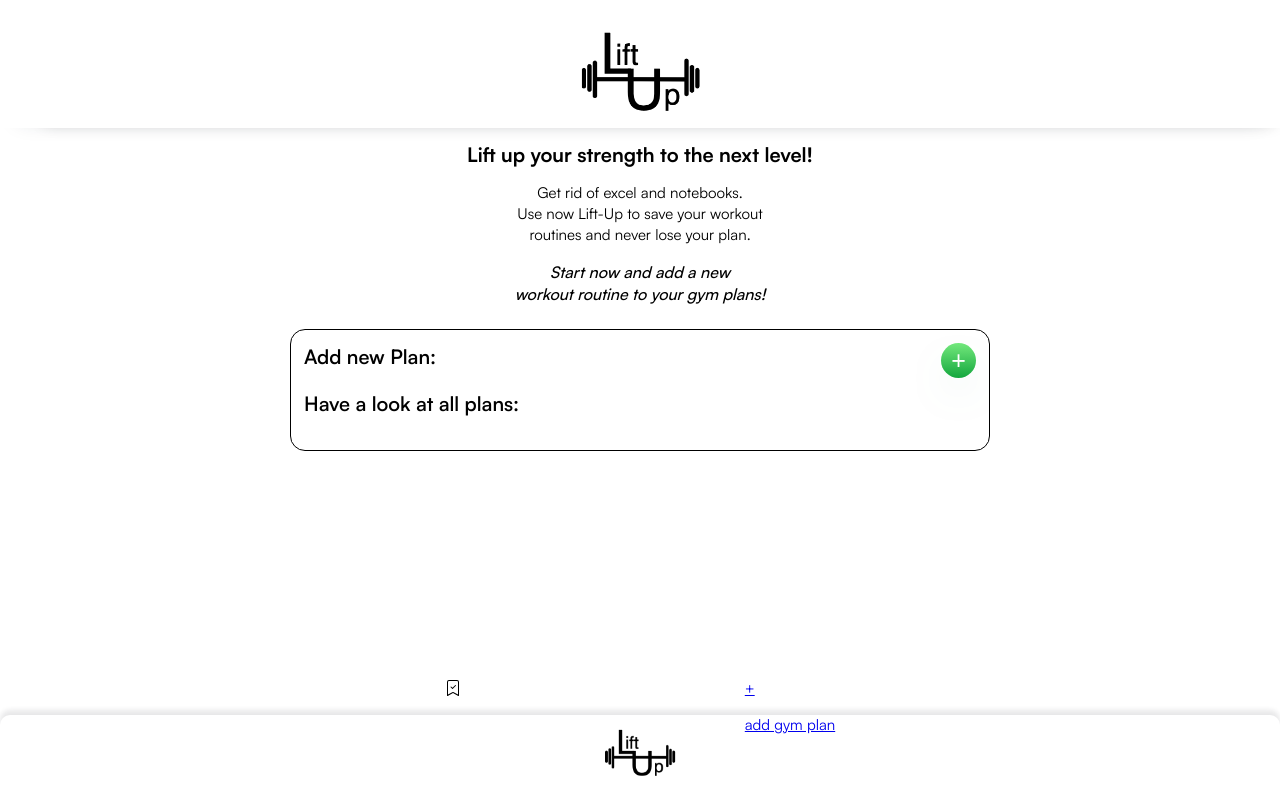
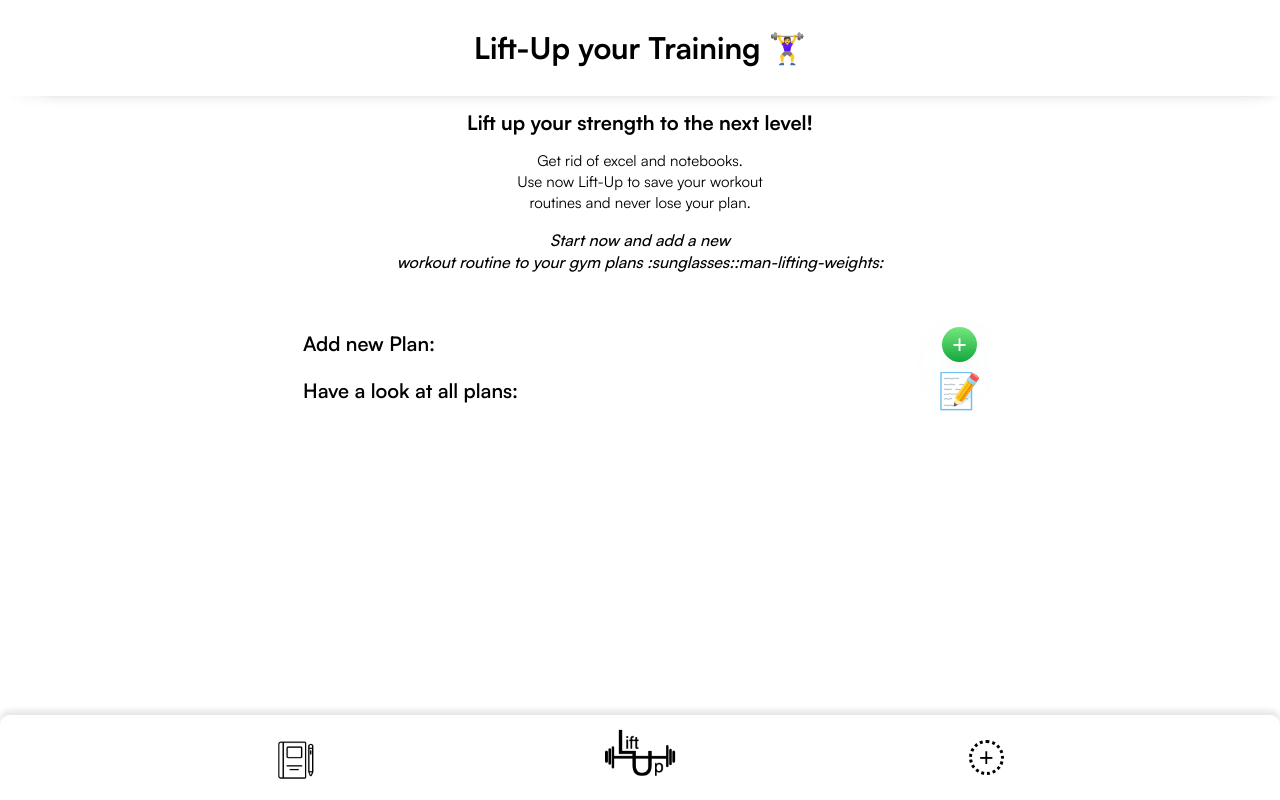
Before and after one commit to KirstenSchuhmann/CapstoneProject, a Next.js app: page / in a window 1280 px wide. Built offline with nearby package versions, Linux system fonts and the light colour scheme.

Commit message:
Update Styling

```diff
--- a/components/ButtonStyling.js
+++ b/components/ButtonStyling.js
@@ -1,6 +1,41 @@
 import styled from 'styled-components';
+import Link from 'next/link';
 
-export { StyledButton };
+export {
+   StyledButton,
+   LinkButton,
+   DeleteButtonPosition,
+   ListOfAllPlans,
+   CreateGymPlanButton,
+   AddGymPlan,
+};
+
+const LinkButton = styled.button`
+   display: flex;
+   justify-content: center;
+   align-items: center;
+   font-weight: 500;
+   font-size: 25px;
+
+   border: none;
+   position: relative;
+   float: right;
+   color: white;
+
+   border-radius: 35rem;
+   height: 35px;
+   width: 35px;
+   position: relative;
+   top: -50px;
+   padding: 10px;
+`;
+const AddGymPlan = styled(Link)`
+   position: relative;
+   top: 5px;
+   height: 40px;
+   font-size: 15px;
+   height: 200px;
+`;
 
 const StyledButton = styled.button`
    height: 30px;
@@ -24,3 +59,24 @@ const StyledButton = styled.button`
       right: -1px;
    }
 `;
+
+const DeleteButtonPosition = styled(StyledButton)`
+   position: relative;
+   top: -30px;
+   left: 20px;
+`;
+
+const ListOfAllPlans = styled(LinkButton)`
+   background-color: white;
+   font-size: 35px;
+`;
+
+const CreateGymPlanButton = styled(LinkButton)`
+   background: linear-gradient(
+      0deg,
+      rgba(20, 167, 62, 1) 0%,
+      rgb(115 232 124) 100%
+   );
+
+   box-shadow: 0 0.7em 1.5em -0.5em #4a998498;
+`;
--- a/components/Footer.js
+++ b/components/Footer.js
@@ -1,18 +1,19 @@
 import styled from 'styled-components';
 import Link from 'next/link';
+
+import { LinkButton } from '../components/ButtonStyling';
 
 export default function Footer() {
    return (
       <StyledFooter>
-         <Link
-            href='/overview-of-saved-gym-plans'
-            aria-label='Go to overview Page'>
-            <svg xmlns='http://www.w3.org/2000/svg'>
-               <path d='M10.854 5.146a.5.5 0 0 1 0 .708l-3 3a.5.5 0 0 1-.708 0l-1.5-1.5a.5.5 0 1 1 .708-.708L7.5 7.793l2.646-2.647a.5.5 0 0 1 .708 0z' />
-               <path d='M2 2a2 2 0 0 1 2-2h8a2 2 0 0 1 2 2v13.5a.5.5 0 0 1-.777.416L8 13.101l-5.223 2.815A.5.5 0 0 1 2 15.5V2zm2-1a1 1 0 0 0-1 1v12.566l4.723-2.482a.5.5 0 0 1 .554 0L13 14.566V2a1 1 0 0 0-1-1H4z' />
-            </svg>
-         </Link>
-
+         <LinkToOverviewGymPlans
+            href='/overview-of-saved-gym-plans.js'
+            aria-label='Saved gym plans'>
+            <img
+               src='/assets/icons8-notebook-62.png'
+               width={40}
+            />
+         </LinkToOverviewGymPlans>
          <StyledLogo
             href='/'
             aria-label='Main Page'>
@@ -21,15 +22,25 @@ export default function Footer() {
                width={80}
             />
          </StyledLogo>
-         <AddGymPlan
-            href='/CreatePlan'
-            aria-label='Link to Create Gym Plan'>
-            <p> + </p>
-            <p> add gym plan</p>
-         </AddGymPlan>
+         <Link href={'/CreatePlan'}>
+            <NavCreateGymPlanButton>+</NavCreateGymPlanButton>
+         </Link>
       </StyledFooter>
    );
 }
+
+const LinkToOverviewGymPlans = styled(Link)`
+   position: relative;
+   top: 5px;
+`;
+
+const NavCreateGymPlanButton = styled(LinkButton)`
+   position: relative;
+   top: 0px;
+   background-color: white;
+   border: 3px dotted black;
+   color: black;
+`;
 
 const StyledFooter = styled.footer`
    width: 100%;
@@ -37,9 +48,10 @@ const StyledFooter = styled.footer`
    bottom: 0;
    position: fixed;
    display: flex;
-   /* gap: 5rem; */
-   justify-content: center;
+   justify-content: space-around;
    align-items: center;
+   gap: 100px;
+
    border-radius: 10px 10px 0px 0px;
    background: white;
    box-shadow: 0px -5px 5px rgb(32 33 36 / 10%);
@@ -51,11 +63,3 @@ const StyledLogo = styled(Link)`
    position: absolute;
    top: 2px;
 `;
-
-const AddGymPlan = styled(Link)`
-   position: relative;
-   top: 5px;
-   height: 40px;
-   font-size: 15px;
-   height: 200px;
-`;
--- a/components/Header.js
+++ b/components/Header.js
@@ -1,27 +1,17 @@
 import styled from 'styled-components';
 
 export default function Header({ headline }) {
-   return (
-      <StyledHeadline>
-         <Logo
-            src='/assets/LiftUp_Logo.png'
-            width={135}
-         />
-      </StyledHeadline>
-   );
+   return <StyledHeadline>Lift-Up your Training 🏋️‍♀️</StyledHeadline>;
 }
 
-const Logo = styled.img`
-   position: absolute;
-   margin-top: 1rem;
-`;
 const StyledHeadline = styled.h1`
    display: flex;
    justify-content: center;
    align-items: center;
    text-align: center;
    margin: 0;
-   height: 8rem;
+   font-size: 30px;
+   height: 6rem;
    width: 100vw;
 
    position: relative;
--- /dev/null
+++ b/components/PageStyling/StylingMainPage.js
@@ -0,0 +1,100 @@
+import styled from 'styled-components';
+import Link from 'next/link';
+
+export {
+   ContentBlock,
+   ContentInformation,
+   PlaceholderText,
+   TextInformation,
+   Headline,
+   IntroducionText,
+   StyledLink,
+   StyledOverviewOfPlans,
+   StyledBox,
+};
+
+const ContentBlock = styled.section`
+   border-radius: 15px;
+   padding: 13px;
+   min-width: 300px;
+   max-width: 700px;
+   margin: 1.5rem auto;
+   overflow: hidden;
+`;
+
+const ContentInformation = styled.p`
+   font-size: 20px;
+   font-weight: 600;
+`;
+
+const PlaceholderText = styled.p`
+   font-weight: 500;
+   font-size: 16px;
+   font-style: italic;
+
+   text-align: center;
+`;
+const TextInformation = styled.h2`
+   font-size: 17px;
+   margin: 20px 10px 0;
+`;
+
+const Headline = styled.h1`
+   font-size: 20px;
+   text-align: center;
+`;
+
+const IntroducionText = styled.p`
+   position: relative;
+   text-align: center;
+   font-size: 15px;
+   margin: 0 16px 0;
+`;
+
+const StyledLink = styled(Link)`
+   text-decoration: none;
+`;
+
+const StyledOverviewOfPlans = styled.section`
+   display: flex;
+   flex-flow: wrap;
+   justify-content: center;
+`;
+
+const StyledBox = styled.div`
+   grid-row: 1;
+   border-radius: 10px;
+   padding: 10px;
+   height: 104px;
+   width: 160px;
+   margin: 20px;
+   display: grid;
+   grid-template-columns: 2;
+   grid-template-rows: 2;
+   place-self: start center;
+
+   align-items: center;
+   background-color: #f1f1f1;
+   box-shadow: #969899 -1px 1px 0px 0px;
+   font-size: 16px;
+
+   h4 {
+      margin: 0px;
+      grid-column: 1 / 1;
+      grid-row: 1;
+   }
+   p {
+      grid-column: 1 / 1;
+      grid-row: 2 / 2;
+      margin: 0%;
+      place-self: end;
+   }
+   button {
+      grid-column: 2 / 2;
+   }
+
+   a {
+      color: #1d314c;
+      text-decoration: none;
+   }
+`;
--- a/components/SavedGymPlan/SavedGymPlan.js
+++ b/components/SavedGymPlan/SavedGymPlan.js
@@ -12,7 +12,6 @@ import {
    InputStyling,
    GetBackToMainPage,
 } from './SavedGymPlanStyling';
-import moment from 'moment/moment';
 
 export default function SavedWorkoutRoutine({
    gymPlan,
--- a/pages/index.js
+++ b/pages/index.js
@@ -3,9 +3,24 @@
 import Footer from '../components/Footer';
 import Header from '../components/Header';
 import Link from 'next/link';
-import styled from 'styled-components';
 
-import { StyledButton } from '../components/ButtonStyling';
+import {
+   DeleteButtonPosition,
+   ListOfAllPlans,
+   CreateGymPlanButton,
+} from '../components/ButtonStyling';
+
+import {
+   ContentBlock,
+   ContentInformation,
+   PlaceholderText,
+   TextInformation,
+   Headline,
+   IntroducionText,
+   StyledLink,
+   StyledOverviewOfPlans,
+   StyledBox,
+} from '../components/PageStyling/StylingMainPage';
 
 export default function Home({ gymPlans = [], onDeletePlan }) {
    return (
@@ -22,7 +37,8 @@ export default function Home({ gymPlans = [], onDeletePlan }) {
          {gymPlans.length === 0 ? (
             <PlaceholderText>
                Start now and add a new
-               <br /> workout routine to your gym plans!
+               <br /> workout routine to your gym plans
+               :sunglasses::man-lifting-weights:
             </PlaceholderText>
          ) : (
             <>
@@ -65,134 +81,16 @@ export default function Home({ gymPlans = [], onDeletePlan }) {
          <ContentBlock>
             <ContentInformation> Add new Plan: </ContentInformation>
             <Link href={'/CreatePlan'}>
-               <AddButton>+</AddButton>
+               <CreateGymPlanButton>+</CreateGymPlanButton>
             </Link>
             <StyledLink href='/CreatePlan'></StyledLink>
             <ContentInformation> Have a look at all plans: </ContentInformation>
+            <Link href={'/CreatePlan'}>
+               <ListOfAllPlans> 📝 </ListOfAllPlans>
+            </Link>
          </ContentBlock>
 
          <Footer />
       </>
    );
 }
-
-const DeleteButtonPosition = styled(StyledButton)`
-   position: relative;
-   top: -30px;
-   left: 20px;
-`;
-
-const ContentBlock = styled.section`
-   border: 1px solid black;
-   border-radius: 15px;
-   padding: 13px;
-   min-width: 300px;
-   max-width: 700px;
-   margin: 1.5rem auto;
-   overflow: hidden;
-`;
-
-const ContentInformation = styled.p`
-   font-size: 20px;
-   font-weight: 600;
-   :first-child {
-      display: inline;
-   }
-`;
-
-const PlaceholderText = styled.p`
-   font-weight: 500;
-   font-size: 16px;
-   font-style: italic;
-
-   text-align: center;
-`;
-const TextInformation = styled.h2`
-   font-size: 17px;
-   margin: 20px 10px 0;
-`;
-
-const Headline = styled.h1`
-   font-size: 20px;
-   text-align: center;
-`;
-
-const IntroducionText = styled.p`
-   position: relative;
-   text-align: center;
-   font-size: 15px;
-   margin: 0 16px 0;
-`;
-
-const StyledLink = styled(Link)`
-   text-decoration: none;
-`;
-
-const AddButton = styled.button`
-   display: flex;
-   justify-content: center;
-   align-items: center;
-   font-weight: 500;
-   font-size: 25px;
-
-   border: none;
-   position: relative;
-   float: right;
-   color: white;
-
-   background: linear-gradient(
-      0deg,
-      rgba(20, 167, 62, 1) 0%,
-      rgb(115 232 124) 100%
-   );
-
-   box-shadow: 0 0.7em 1.5em -0.5em #4a998498;
-   border-radius: 35rem;
-   height: 35px;
-   width: 35px;
-
-   padding: 10px;
-`;
-
-const StyledOverviewOfPlans = styled.section`
-   display: flex;
-   flex-flow: wrap;
-`;
-
-const StyledBox = styled.div`
-   grid-row: 1;
-   border-radius: 10px;
-   padding: 10px;
-   height: 104px;
-   width: 160px;
-   margin: 20px;
-   display: grid;
-   grid-template-columns: 2;
-   grid-template-rows: 2;
-   place-self: start center;
-
-   align-items: center;
-   background-color: #f1f1f1;
-   box-shadow: #969899 -1px 1px 0px 0px;
-   font-size: 16px;
-
-   h4 {
-      margin: 0px;
-      grid-column: 1 / 1;
-      grid-row: 1;
-   }
-   p {
-      grid-column: 1 / 1;
-      grid-row: 2 / 2;
-      margin: 0%;
-      place-self: end;
-   }
-   button {
-      grid-column: 2 / 2;
-   }
-
-   a {
-      color: #1d314c;
-      text-decoration: none;
-   }
-`;
--- a/pages/overview-of-saved-gym-plans.js
+++ b/pages/overview-of-saved-gym-plans.js
@@ -1,12 +1,13 @@
 // Page to view a saved Workout Routine
 
 import Footer from '../components/Footer';
+import styled from 'styled-components';
 import { StyledButton } from '../components/ButtonStyling';
+
 import {
    StyledPlan,
    GetBackToMainPage,
 } from '../components/SavedGymPlan/SavedGymPlanStyling';
-import styled from 'styled-components';
 
 export default function OverviewAllGymPlans({ gymPlans = [], onDeletePlan }) {
    return (
```
Also changed, not shown: GlobalStyles/StylingMainPage.js (deleted), public/assets/icons8-notebook-62.png (added).
